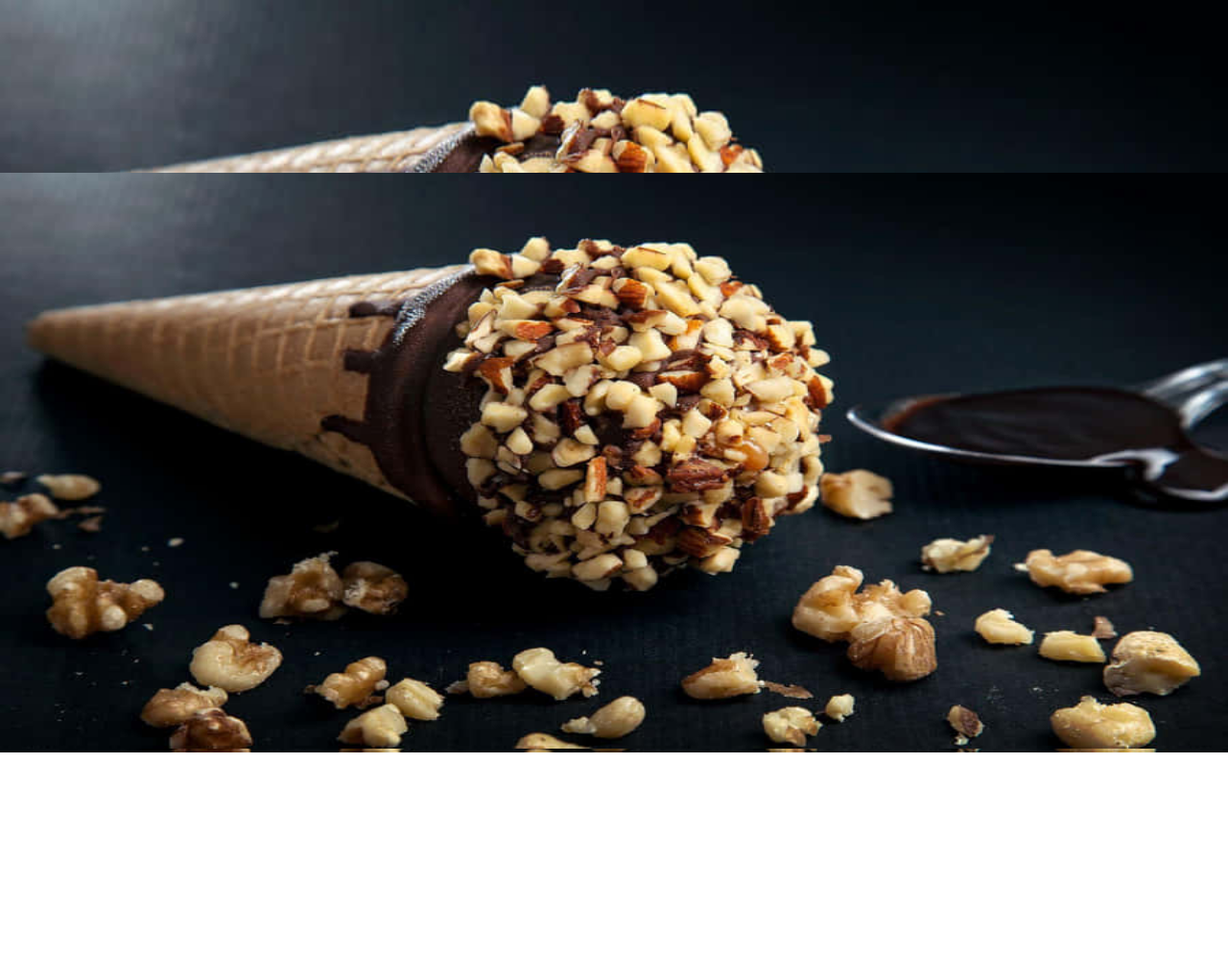
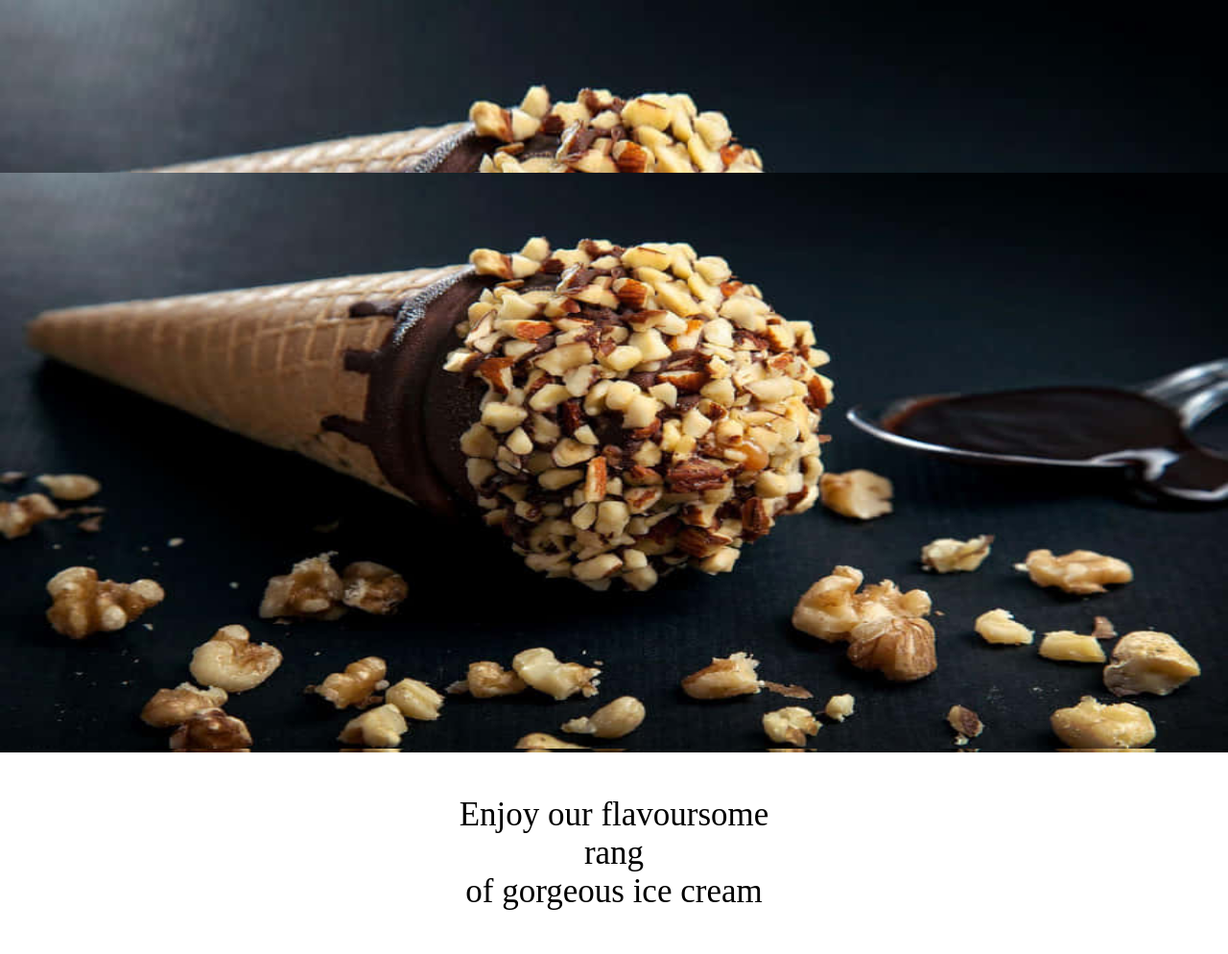
Before and after one commit to Mihir0607/icp9.0-html-css-group-6-project-2, a plain HTML site: page Pages/product-card.html in a window 1280 px wide. Shown: the whole page at 96% size. Before the commit the page ends 800 px from the top, so only its background shows below. Drawn offline with Linux system fonts and the light colour scheme; files that its build step writes are made by us from their sources; files whose address does not match are found by name.

Commit message:
heading added

```diff
--- a/Pages/product-card.html
+++ b/Pages/product-card.html
@@ -12,5 +12,10 @@
             <img src="./img/ice-cream-background.jpg" class="img" width="100%" height="600px"; />
           </div>
           </div>
+          <div class="line2">
+            <p class="text-center text black">
+              Enjoy our flavoursome<br/>rang<br/>of gorgeous ice cream
+            </p>
+           </div>
 </body>
 </html>
--- a/css/product-card.css
+++ b/css/product-card.css
@@ -9,3 +9,8 @@ body{
     width: 100%;
     height: 600px;
    }
+   .line2{
+      text-align: center;
+      padding: 10px 20px;
+      font-size: 35px;
+   }
```
